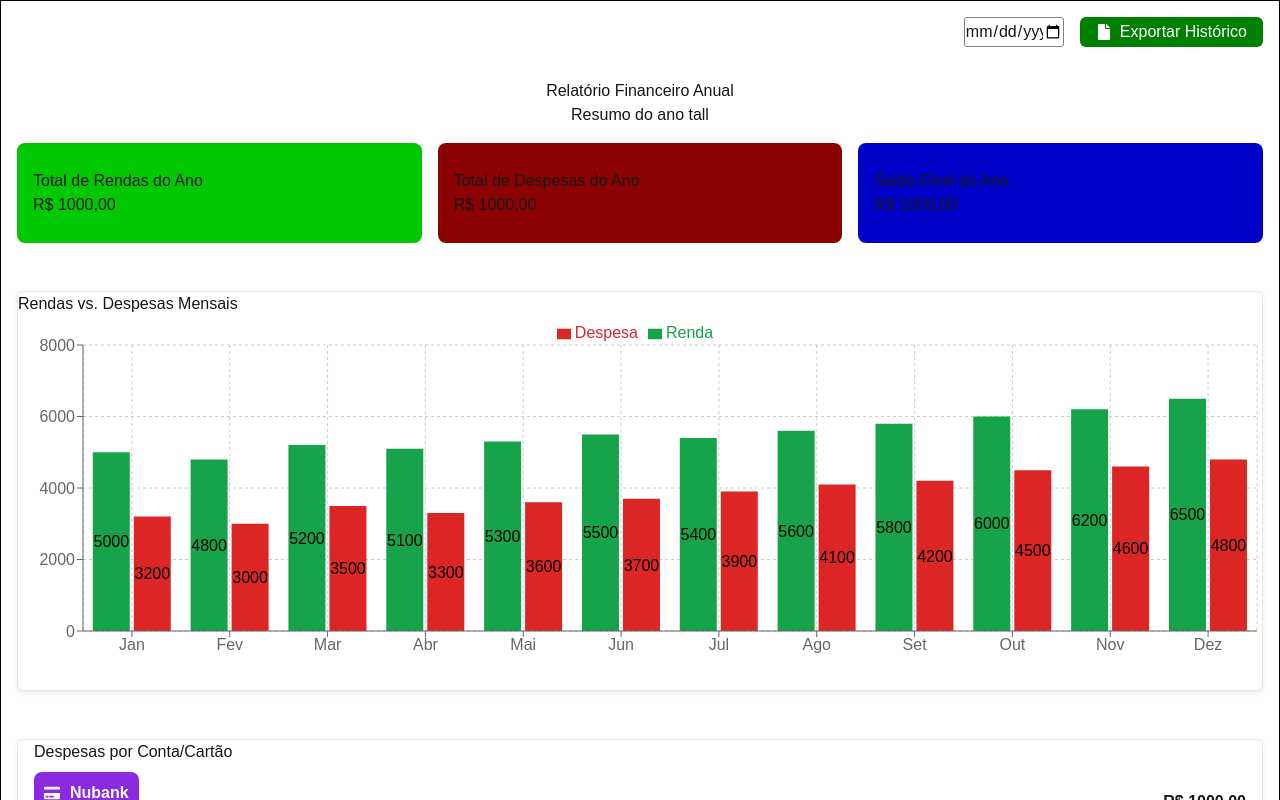
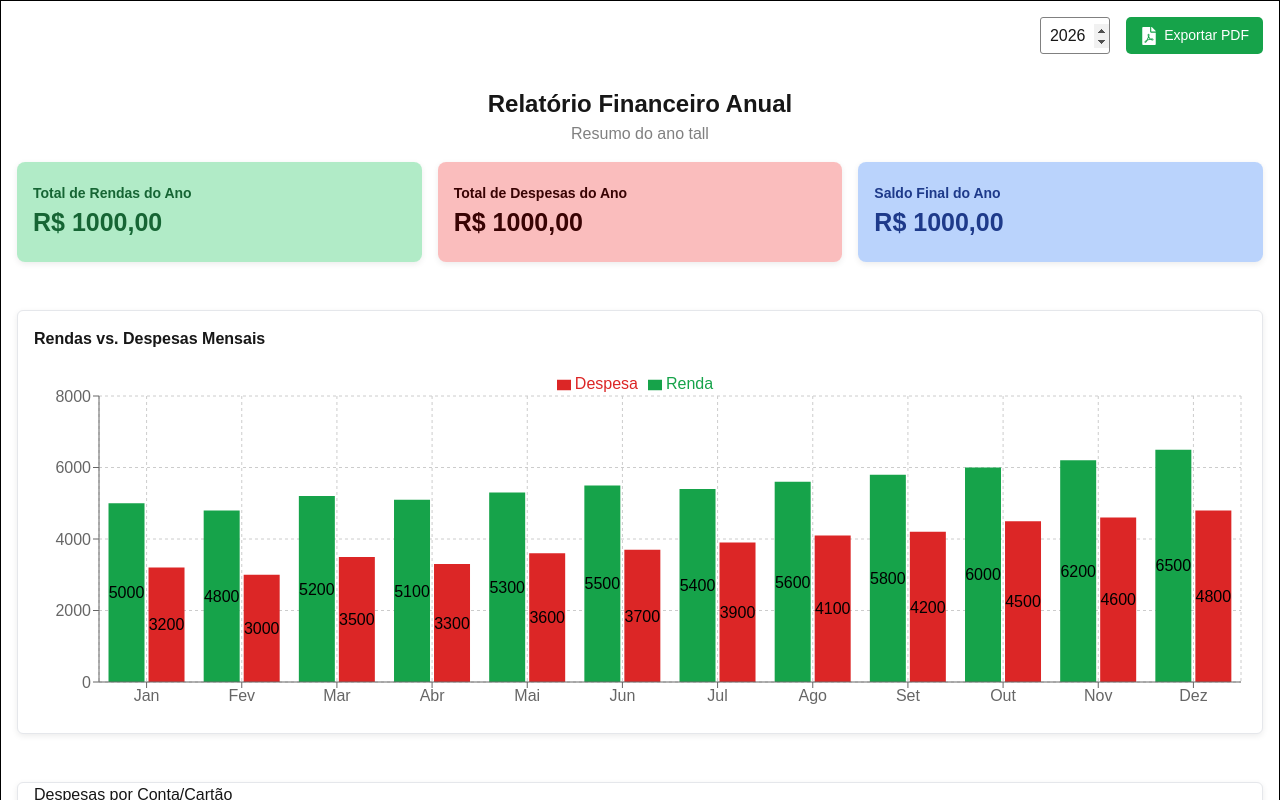
Before and after one commit to Lukas-Christopher13/Projeto_Final_Web, a Next.js app: page /financeiro_anual in a window 1280 px wide. Shown: the top 800 px of the page. Built offline with nearby package versions, Linux system fonts and the light colour scheme.

Commit message:
relatorio e grafico feito

```diff
--- a/app/financeiro_anual/components/AnnualSummary.js
+++ b/app/financeiro_anual/components/AnnualSummary.js
@@ -4,23 +4,23 @@ export default function AnnualSummary() {
     return (
         <div className={styles.annual_summary}>
             <h1>Relatório Financeiro Anual</h1>
-            <p>Resumo do ano tall</p>
+            <h2>Resumo do ano tall</h2>
 
             <div className={styles.resumo}>
 
                 <div className={styles.renda}>
-                    <p className={styles.renda_titulo}>Total de Rendas do Ano </p>
-                    <p className={styles.renda_valor}> R$ 1000,00</p>
+                    <p className={styles.titulo}>Total de Rendas do Ano </p>
+                    <p className={styles.valor}> R$ 1000,00</p>
                 </div>
 
                 <div className={styles.despesa}>
-                    <p className={styles.despesa_titulo}>Total de Despesas do Ano</p>
-                    <p className={styles.despesa_valor}> R$ 1000,00</p>
+                    <p className={styles.titulo}>Total de Despesas do Ano</p>
+                    <p className={styles.valor}> R$ 1000,00</p>
                 </div>
 
                 <div className={styles.saldo}>
-                    <p className={styles.saldo_titulo}>Saldo Final do Ano</p>
-                    <p className={styles.saldo_valor}> R$ 1000,00</p>
+                    <p className={styles.titulo}>Saldo Final do Ano</p>
+                    <p className={styles.valor}> R$ 1000,00</p>
                 </div>
 
             </div>
--- a/app/financeiro_anual/components/AnnualSummary.module.css
+++ b/app/financeiro_anual/components/AnnualSummary.module.css
@@ -2,6 +2,16 @@
     display: flex;
     align-items: center;
     flex-direction: column;
+}
+
+.annual_summary h1 {
+    font-size: 1.5rem;
+    font-weight: bold;
+}
+
+.annual_summary h2 {
+    color: gray;
+    font-size: 1rem;
 }
 
 .resumo {
@@ -21,7 +31,10 @@
 
     padding-left: 1rem;
     border-radius: 0.5rem;
-    background-color: rgb(1, 200, 1);
+
+    color: rgb(22, 101, 52);
+    background-color: rgba(34, 197, 94, 0.35);
+    box-shadow: 0 2px 6px rgba(0, 0, 0, 0.08);
 }
 
 .despesa {
@@ -34,7 +47,10 @@
 
     padding-left: 1rem;
     border-radius: 0.5rem;
-    background-color: rgb(140, 1, 1);
+
+    color: rgb(56, 3, 3);
+    background-color: rgba(239, 68, 68, 0.35);
+    box-shadow: 0 2px 6px rgba(0, 0, 0, 0.08);
 }
 
 .saldo {
@@ -47,13 +63,18 @@
 
     padding-left: 1rem;
     border-radius: 0.5rem;
-    background-color: rgb(1, 1, 200);
+
+    color: rgb(30, 58, 138);
+    background-color: rgba(59, 130, 246, 0.35);
+    box-shadow: 0 2px 6px rgba(0, 0, 0, 0.08);
 }
 
-.renda_titulo {
-
+.titulo {
+    font-size: 14px;
+    font-weight: bold;
 }
 
-.renda_valor {
-
+.valor {
+    font-size: 25px;
+    font-weight: bold;
 }
--- a/app/financeiro_anual/components/GrapBarChart.js
+++ b/app/financeiro_anual/components/GraphBarChart.js
@@ -12,7 +12,7 @@ import {
   ResponsiveContainer
 } from "recharts";
 
-import styles from './GrapBarChart.module.css';
+import styles from './GraphBarChart.module.css';
 
 const data = [
   { mes: "Jan", renda: 5000, despesa: 3200 },
@@ -31,7 +31,7 @@ const data = [
 
 export default function GraphBarChart() {
     return (
-        <div className={styles.barChart}>
+        <div className={styles.GraphbarChart}>
             <h1>Rendas vs. Despesas Mensais</h1>
             <div className={styles.graph}>
                 <ResponsiveContainer width="100%" height={350}>
--- a/app/financeiro_anual/components/GrapBarChart.module.css
+++ b/app/financeiro_anual/components/GraphBarChart.module.css
@@ -1,5 +1,4 @@
-.barChart {
-    height: 400px;
+.GraphbarChart {
     border: 1px solid #e5e7eb;
     box-shadow: 0 2px 6px rgba(0, 0, 0, 0.08);
     border-radius: 6px;
@@ -8,3 +7,13 @@
 
     background-color: white;
 }
+
+.GraphbarChart  h1 {
+    font-weight: bold;
+    padding-top: 1rem;
+    padding-left: 1rem;
+}
+
+.graph {
+    padding: 1rem;
+}
--- a/app/financeiro_anual/components/YearFilter.js
+++ b/app/financeiro_anual/components/YearFilter.js
@@ -1,13 +1,24 @@
 "use client";
 
-import ExportarHistoricoButton from '@/app/components/ExportarHistoricoButton';
+import { FaFilePdf } from "react-icons/fa";
 import styles from './YearFilter.module.css';
 
 export default function YearFilter() {
+    const anoAtual = new Date().getFullYear();
+
     return (
         <div className={styles.year_filter}>
-            <input className={styles.input} type="date" />
-            <ExportarHistoricoButton />
+            <input
+                className={styles.input}
+                type="number"
+                min="1900"
+                max="2100"
+                step="1"
+                defaultValue={anoAtual} />
+            <button className={styles.btnPdf}>
+                <FaFilePdf size={18} />
+                Exportar PDF
+            </button>
         </div>
     );
 }
--- a/app/financeiro_anual/components/YearFilter.module.css
+++ b/app/financeiro_anual/components/YearFilter.module.css
@@ -6,7 +6,36 @@
 }
 
 .input {
-    width: 100px;
+    width: 70px;
     border: 1px solid gray;
     border-radius: 3px;
+    text-align: center;
 }
+
+.input::-webkit-inner-spin-button,
+.input::-webkit-outer-spin-button {
+    opacity: 1;
+}
+
+.btnPdf {
+    display: inline-flex;
+    align-items: center;
+    gap: 6px;
+
+    background-color: #16a34a;
+    color: white;
+
+    border: none;
+    border-radius: 5px;
+
+    padding: 8px 14px;
+    font-size: 14px;
+    font-weight: 500;
+
+    cursor: pointer;
+    transition: background 0.2s;
+}
+
+.btnPdf:hover {
+    background-color: #15803d;
+}
--- a/app/financeiro_anual/page.js
+++ b/app/financeiro_anual/page.js
@@ -1,7 +1,7 @@
 import React from 'react';
 import YearFilter from './components/YearFilter';
 import AnnualSummary from './components/AnnualSummary';
-import BarChart from './components/GrapBarChart';
+import GrapBarChart from './components/GraphBarChart';
 import IncomeDetails from './components/IncomeDetails';
 import CardExpenseDetails from './components/CardExpenseDetails';
 
@@ -14,7 +14,7 @@ export default function FinanceiroAnual() {
 
             <AnnualSummary />
 
-            <BarChart />
+            <GrapBarChart />
 
             <CardExpenseDetails />
 
```
